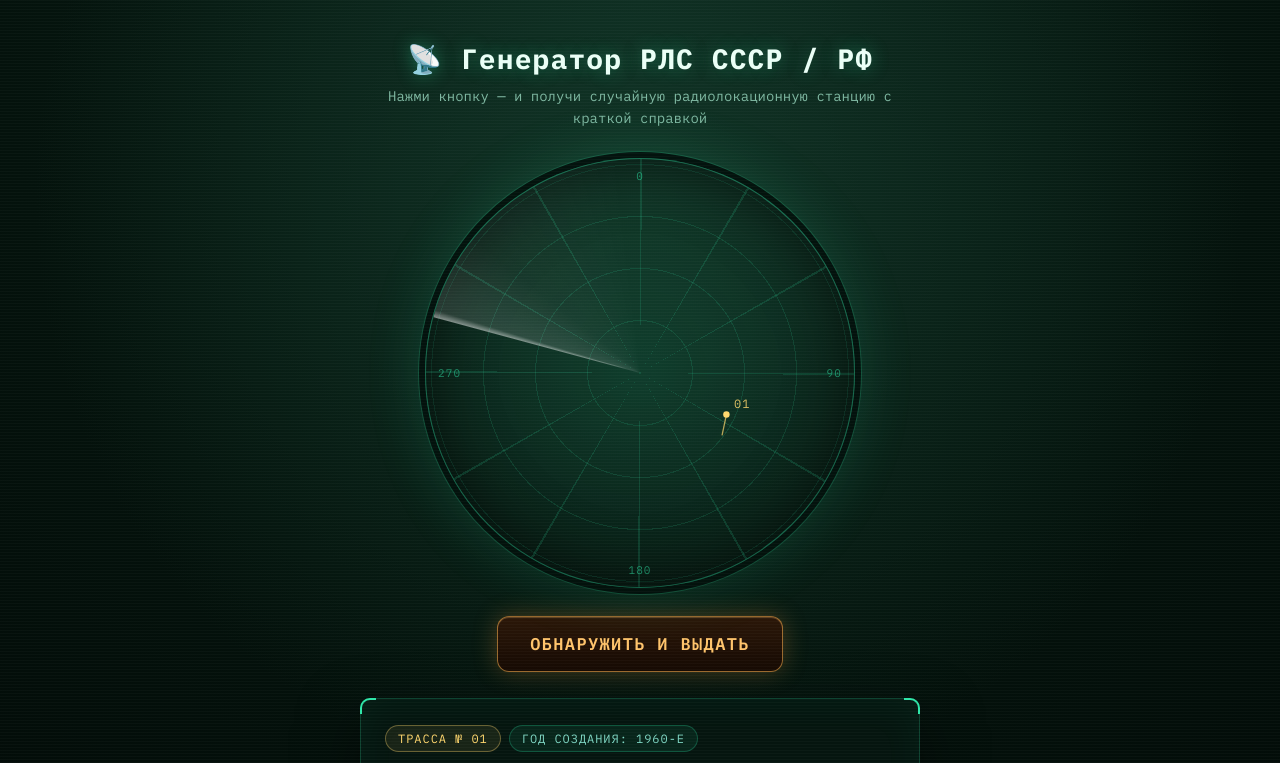
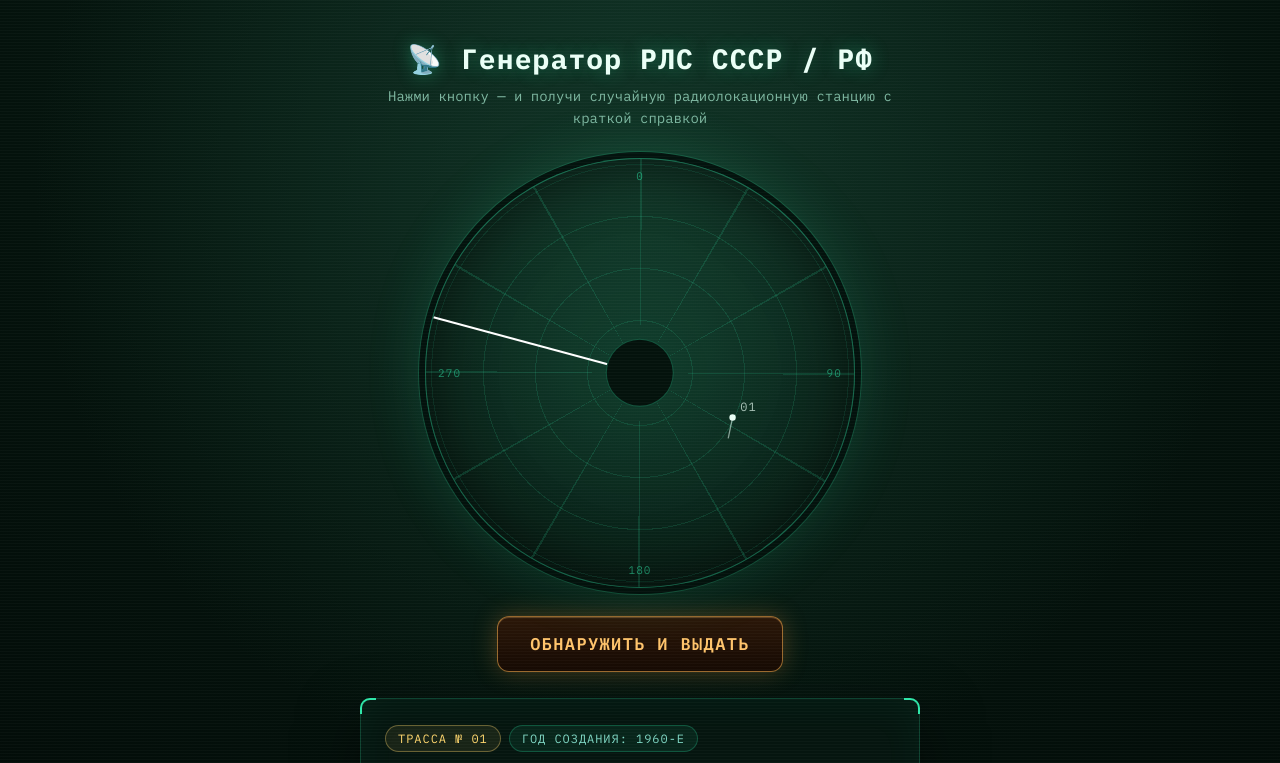
Before and after one commit to singagaga036-bit/rls-generator, a plain HTML site: page index.html in a window 1280 px wide. Both pictures are taken after a click on the button "ОБНАРУЖИТЬ И ВЫДАТЬ". Shown: the top 763 px of the page. Drawn offline with Linux system fonts and the light colour scheme.

Commit message:
Мёртвая воронка в центре, луч — белая палка без свечения, цели сначала белые

```diff
--- a/index.html
+++ b/index.html
@@ -50,24 +50,49 @@
     background: repeating-conic-gradient(from 0deg at center, rgba(46, 230, 168, 0.15) 0 0.6deg, transparent 0.6deg 30deg);
     pointer-events: none;
   }
-  .sweep {
-    position: absolute;
-    inset: 0;
-    background: conic-gradient(from 0deg at center, rgba(255, 255, 255, 0.5) 0deg, rgba(255, 255, 255, 0.13) 2deg, rgba(255, 255, 255, 0.04) 24deg, transparent 70deg, transparent 360deg);
-    will-change: transform;
-  }
-  .az { position: absolute; font-size: 11px; color: rgba(46, 230, 168, 0.55); letter-spacing: 0.1em; }
+  .az { position: absolute; font-size: 11px; color: rgba(46, 230, 168, 0.55); letter-spacing: 0.1em; z-index: 4; }
   .az0 { top: 10px; left: 50%; transform: translateX(-50%); }
   .az90 { right: 12px; top: 50%; transform: translateY(-50%); }
   .az180 { bottom: 10px; left: 50%; transform: translateX(-50%); }
   .az270 { left: 12px; top: 50%; transform: translateY(-50%); }
 
-  /* ===== Цели: крошечный жёлтый кружок, луч курса, номер и трасса ===== */
-  .radar-svg { position: absolute; inset: 0; width: 100%; height: 100%; pointer-events: none; }
+  /* ===== Луч: просто белая палка от центра к краю, без свечения ===== */
+  .beam {
+    position: absolute;
+    left: calc(50% - 1px);
+    top: 0;
+    width: 2px;
+    height: 50%;
+    background: #ffffff;
+    transform-origin: 50% 100%;
+    will-change: transform;
+    z-index: 1;
+  }
+
+  /* ===== Мёртвая воронка посередине: отсюда идёт луч ===== */
+  .dead-zone {
+    position: absolute;
+    left: 50%;
+    top: 50%;
+    width: 16%;
+    height: 16%;
+    transform: translate(-50%, -50%);
+    border-radius: 50%;
+    background: #04120c;
+    border: 1px solid rgba(46, 230, 168, 0.3);
+    z-index: 3;
+    pointer-events: none;
+  }
+
+  /* ===== Цели: сначала белые, после луча — жёлтые с трассой ===== */
+  .radar-svg { position: absolute; inset: 0; width: 100%; height: 100%; pointer-events: none; z-index: 2; }
   .trail { fill: none; stroke: #ffd76e; stroke-width: 0.35; stroke-linejoin: round; stroke-linecap: round; opacity: 0.9; }
   .dot { fill: #ffd76e; }
   .course { stroke: #ffd76e; stroke-width: 0.3; opacity: 0.7; }
   .tnum { fill: #ffd76e; font-family: 'IBM Plex Mono', monospace; font-size: 2.8px; letter-spacing: 0.08em; opacity: 0.85; }
+  .pending .dot { fill: #eafff6; }
+  .pending .course { stroke: #eafff6; opacity: 0.55; }
+  .pending .tnum { fill: #eafff6; opacity: 0.7; }
 
   /* ===== Кнопка ===== */
   button {
@@ -127,8 +152,9 @@
   <h1>📡 Генератор РЛС СССР / РФ</h1>
   <p class='sub'>Нажми кнопку — и получи случайную радиолокационную станцию с краткой справкой</p>
   <div class='scope' aria-hidden='true'>
-    <div class='sweep'></div>
+    <div class='beam'></div>
     <svg class='radar-svg' id='radar' viewBox='0 0 100 100' preserveAspectRatio='none'></svg>
+    <div class='dead-zone'></div>
     <span class='az az0'>0</span>
     <span class='az az90'>90</span>
     <span class='az az180'>180</span>
@@ -250,6 +276,7 @@ const NS = 'http://www.w3.org/2000/svg';
 const svg = el('radar');
 const targets = [];
 let nextTrack = 0;
+const DEAD_R = 8; // радиус мёртвой воронки в центре
 
 function bearingOf(t) {
   return (Math.atan2(t.x - 50, 50 - t.y) * 180 / Math.PI + 360) % 360;
@@ -276,8 +303,9 @@ function draw(t) {
 function addTarget() {
   nextTrack++;
   const num = pad2(((nextTrack - 1) % 50) + 1);
+  // цель появляется в любой точке радара, но вне мёртвой воронки
   const ang = Math.random() * Math.PI * 2;
-  const rad = 12 + Math.random() * 26;
+  const rad = DEAD_R + 2 + Math.random() * 35;
   const t = {
     x: 50 + rad * Math.cos(ang),
     y: 50 + rad * Math.sin(ang),
@@ -286,11 +314,13 @@ function addTarget() {
     trail: [],
     num: num,
     bearing: 0,
-    coolUntil: 0
+    coolUntil: 0,
+    pending: true // белая, пока луч её не пройдёт
   };
   t.bearing = bearingOf(t);
 
   const g = document.createElementNS(NS, 'g');
+  g.setAttribute('class', 'pending');
   const poly = document.createElementNS(NS, 'polyline');
   poly.setAttribute('class', 'trail');
   const ray = document.createElementNS(NS, 'line');
@@ -330,15 +360,19 @@ function step(t) {
   t.y += Math.sin(r) * t.speed;
   const dx = t.x - 50;
   const dy = t.y - 50;
-  if (Math.sqrt(dx * dx + dy * dy) > 44) {
+  const d = Math.sqrt(dx * dx + dy * dy);
+  if (d > 44) {
     t.heading = Math.atan2(-dy, -dx) * 180 / Math.PI + (Math.random() - 0.5) * 40;
+  } else if (d < DEAD_R + 2) {
+    // не залетать в мёртвую воронку
+    t.heading = Math.atan2(dy, dx) * 180 / Math.PI + (Math.random() - 0.5) * 40;
   }
   t.bearing = bearingOf(t);
   draw(t);
 }
 
-// ===== Развёртка: белый луч, оборот за 10 секунд (6 об/мин) =====
-const sweepEl = document.querySelector('.sweep');
+// ===== Развёртка: белая палка-луч, оборот за 10 секунд (6 об/мин) =====
+const beamEl = document.querySelector('.beam');
 const PERIOD = 10000;
 const COOLDOWN = 8000;
 let lastAngle = 0;
@@ -346,7 +380,7 @@ const t0 = performance.now();
 
 function frame(now) {
   const angle = (((now - t0) % PERIOD) / PERIOD) * 360;
-  sweepEl.style.transform = 'rotate(' + angle.toFixed(2) + 'deg)';
+  beamEl.style.transform = 'rotate(' + angle.toFixed(2) + 'deg)';
   const delta = (angle - lastAngle + 360) % 360;
   if (delta > 0 && delta < 90) {
     for (let i = 0; i < targets.length; i++) {
@@ -354,6 +388,10 @@ function frame(now) {
       if (now < t.coolUntil) continue;
       const relPrev = (lastAngle - t.bearing + 360) % 360;
       if (relPrev <= delta) {
+        if (t.pending) {
+          t.pending = false;
+          t.g.classList.remove('pending'); // луч прошёл — цель стала жёлтой
+        }
         step(t);
         t.coolUntil = now + COOLDOWN;
       }
```
